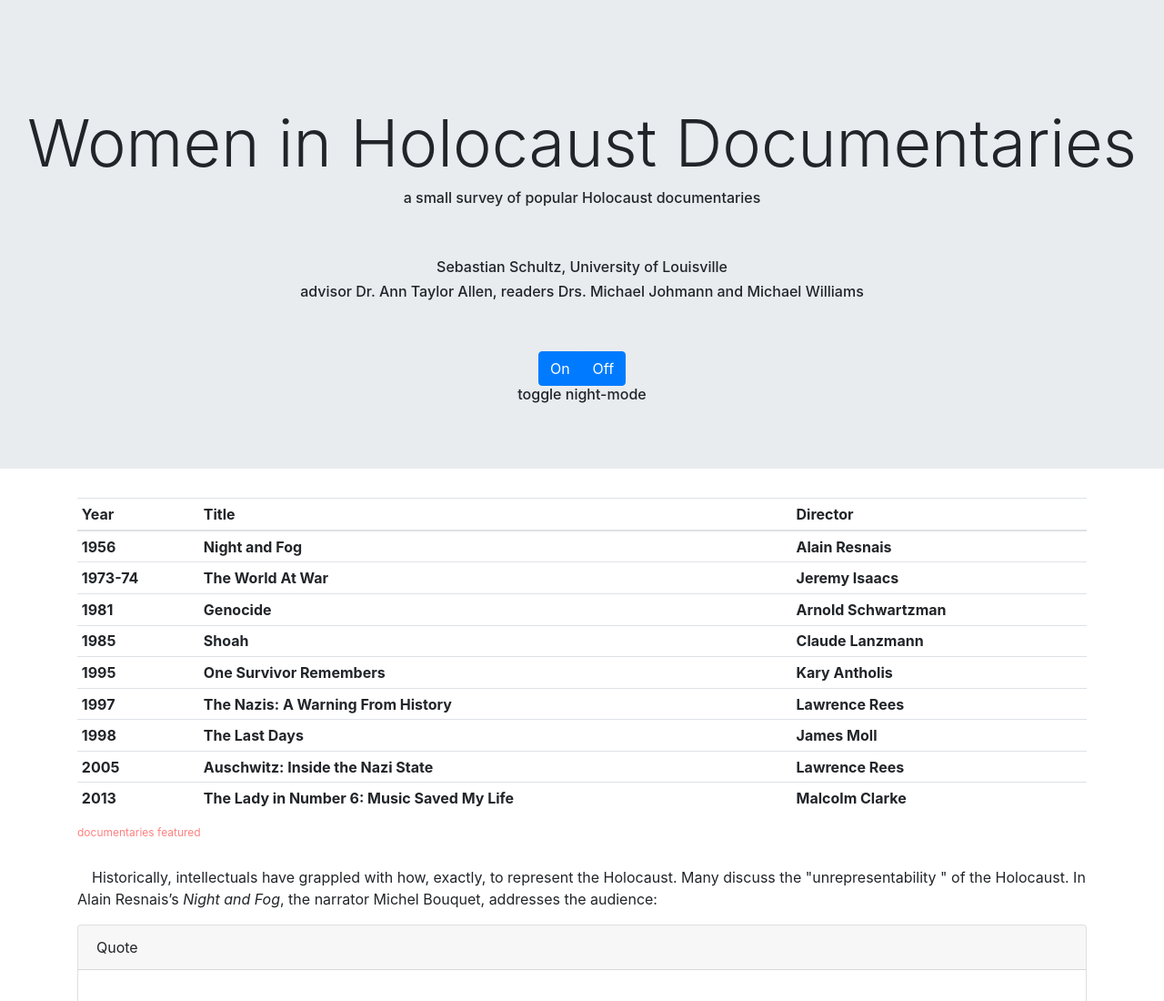
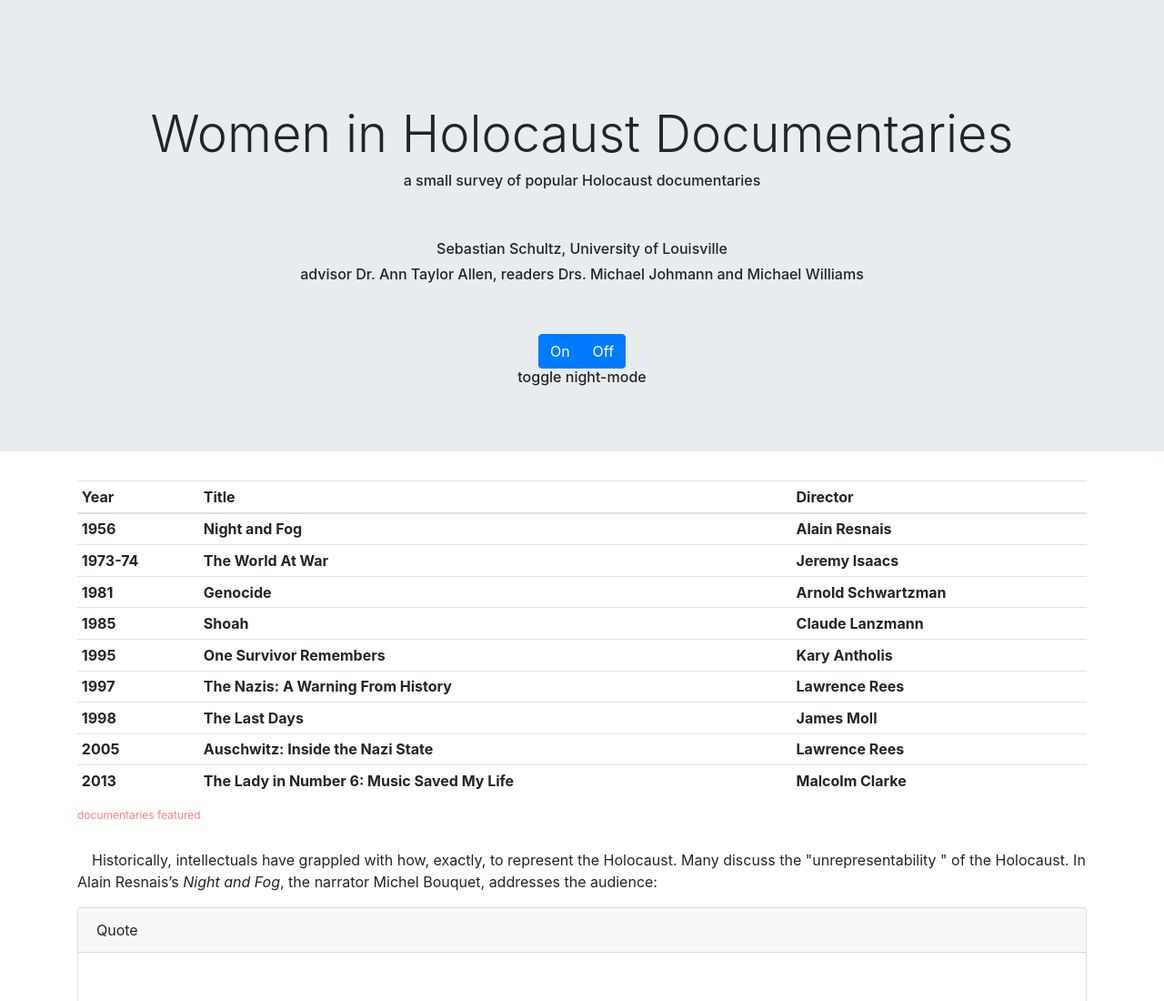
Before and after one commit to sebschultz/sebschultz.github.io, a plain HTML site: page index.html in a window 1280 px wide. Shown: the top 1100 px of the page at 91% size. Drawn offline with nearby package versions, Linux system fonts and the light colour scheme.

Commit message:
Create index.html

```diff
--- a/index.html
+++ b/index.html
@@ -13,7 +13,7 @@
   <body id="body">
     <!--start of jumbotron-->
   <div id="opening" class="jumbotron jumbotron-fluid text-center">
-  <h1 class="display-3">Women in Holocaust Documentaries</h1>
+  <h1 class="display-4">Women in Holocaust Documentaries</h1>
   <h2>a small survey of popular Holocaust documentaries</h2>
   <br><br>
   <h2>Sebastian Schultz, University of Louisville</h2>
```
